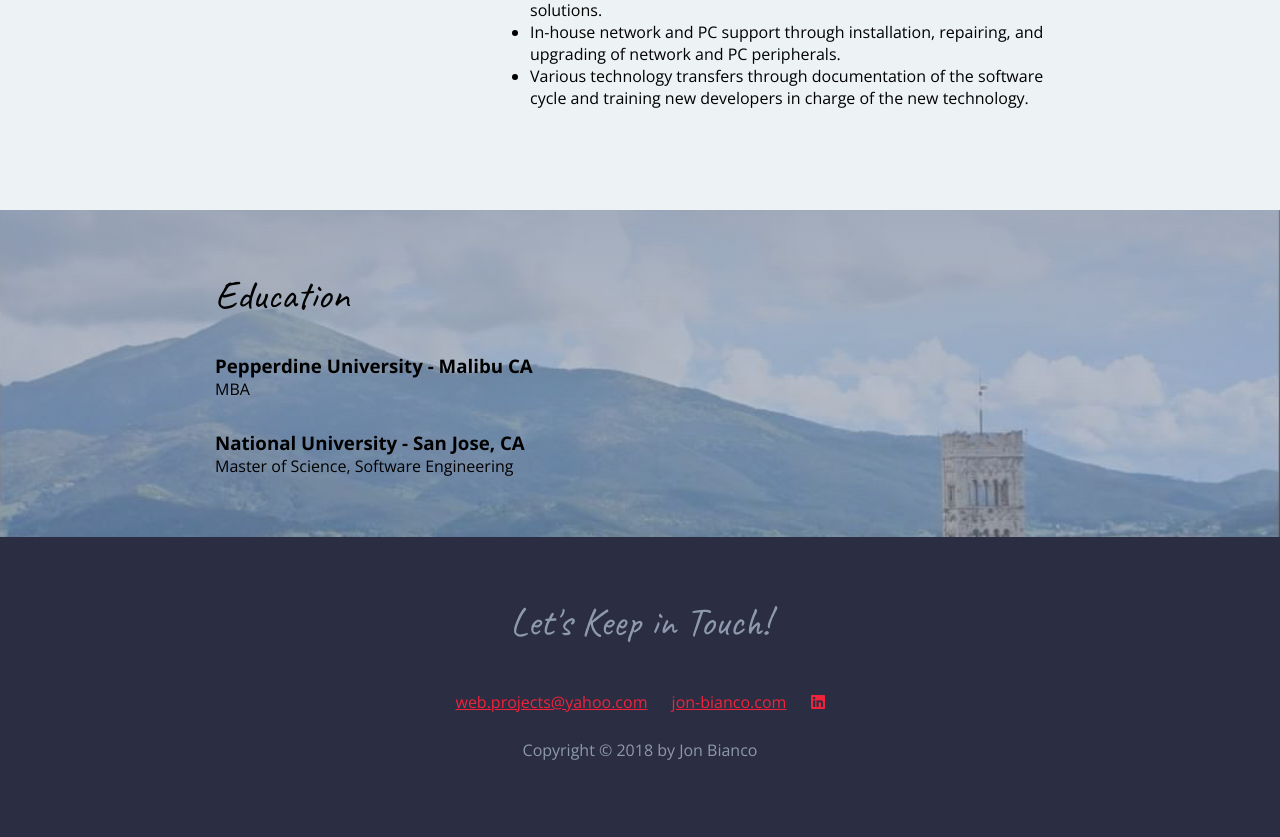
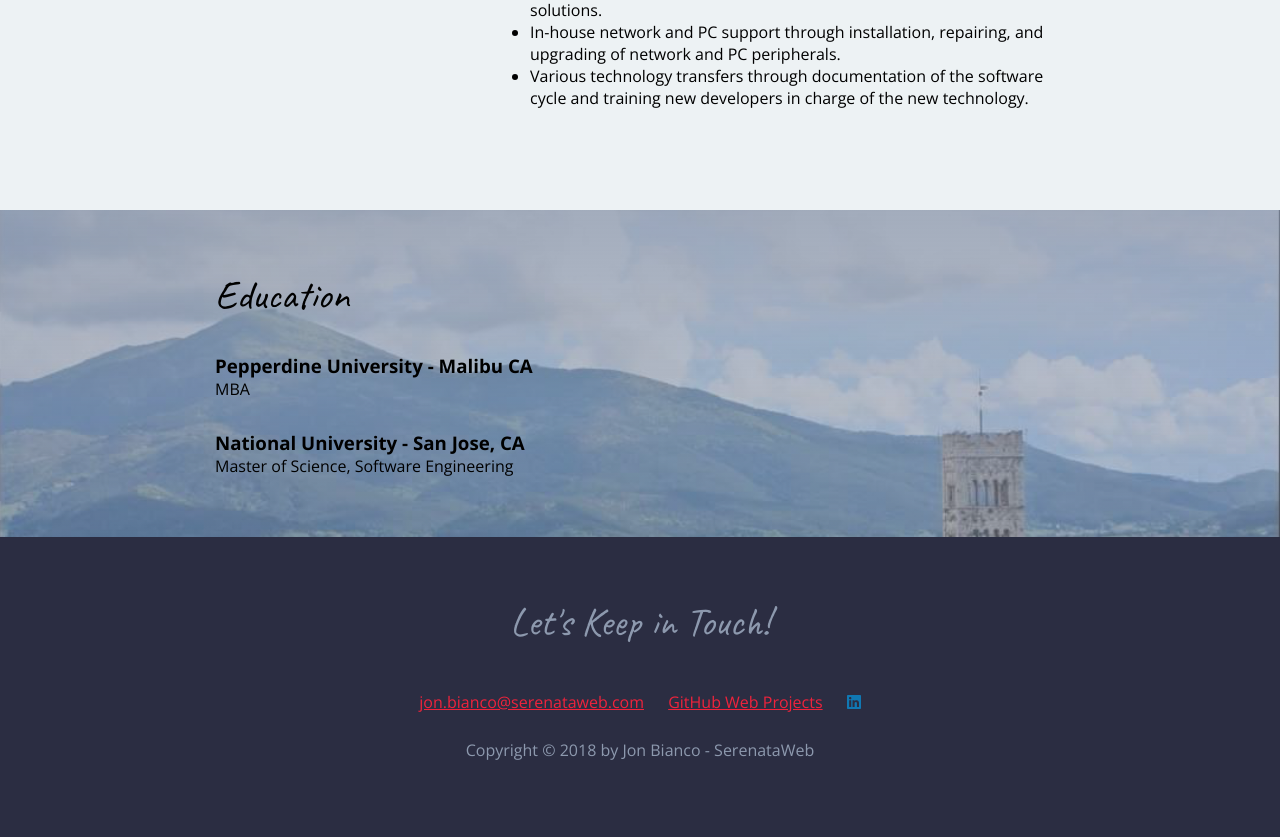
Before and after one commit to web-projects/jb-resume, a plain HTML site: page index.html in a window 1280 px wide. Shown: the part 1891-2728 px from the top of the page. Drawn offline with nearby package versions, Linux system fonts and the light colour scheme.

Commit message:
Changed email and web addresses

```diff
--- a/css/styles.css
+++ b/css/styles.css
@@ -3,7 +3,7 @@
 
 Filename : styles.css
 
-Copyright(c) 2018 Stabile Tech. All rights reserved.
+Copyright(c) 2018 SerenataWeb. All rights reserved.
 
 Description :
 
@@ -140,6 +140,12 @@ footer {
   padding: 10px;
   display: inline-block;
 }
+.contact-info .linkedin {
+  color: unset;
+}
+.fa-linkedin {
+ color: #1078B3;
+}
 /*------------------------- Media Queries -------------------------*/
 @media (min-width: 900px) {
   .col-narrow {
--- a/index.html
+++ b/index.html
@@ -54,7 +54,7 @@
 
           <div class="col-wide job-description">
             <p>Provides various web development related services ranging from development work, consultations, speaking engagements, corporate training, workshops and online courses.</p>
-            <p>See more at <a href="http://jon-bianco.com" target="_blank">jon-bianco.com</a>.</p>
+            <p>See more at <a href="https://github.com/web-projects" target="_blank">GitHub Web Projects</a>.</p>
           </div>
 
           <!-- Job 2 Details -->
@@ -125,12 +125,12 @@
 
         <!-- Social media links. Add or remove any networks. -->
         <div class="contact-info">
-            <a href="mailto:web.projects@yahoo.com">web.projects@yahoo.com</a>
-            <a href="http://Jon-Bianco.com">jon-bianco.com</a>
-            <a href="https://www.linkedin.com/in/jon-bianco/"><i class="fab fa-linkedin"></i></a>
+            <a href="mailto:jon.bianco@serenataweb.com">jon.bianco@serenataweb.com</a>
+            <a href="https://github.com/web-projects" target="_blank">GitHub Web Projects</a>
+            <a class="linkedin" href="https://www.linkedin.com/in/jon-bianco/" target="_blank"><i class="fab fa-linkedin"></i></a>
         </div>
 
-        <p>Copyright &copy; 2018 by Jon Bianco</p>
+        <p>Copyright &copy; 2018 by Jon Bianco - SerenataWeb</p>
       </div>
     </footer>
 
```
